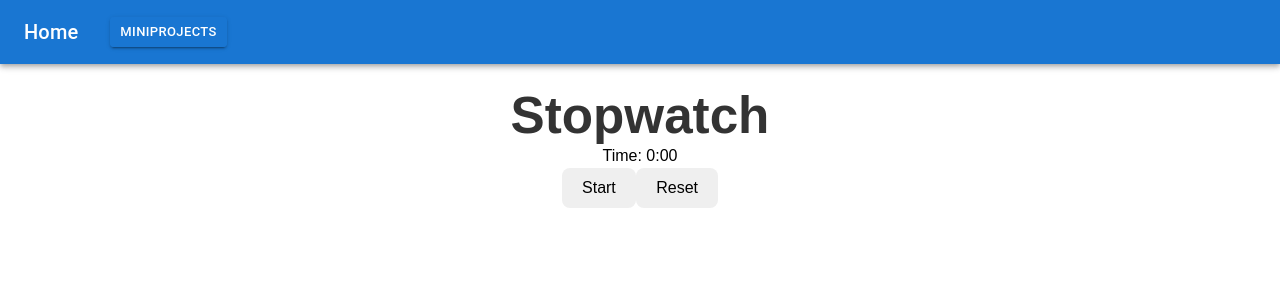
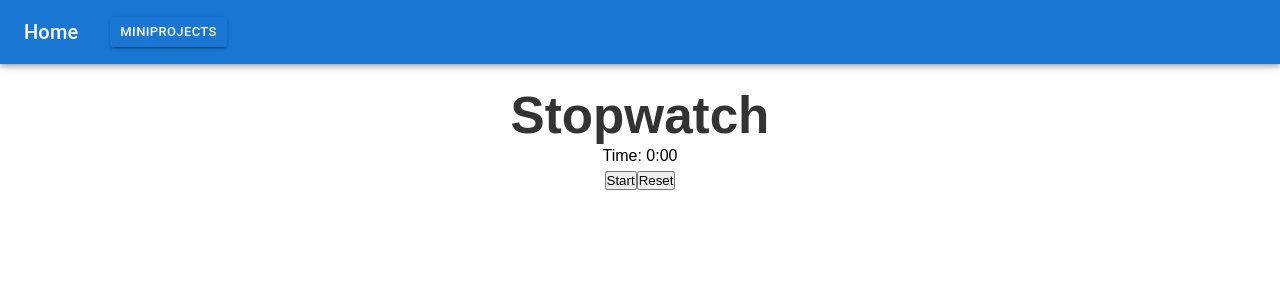
Before and after one commit to aviralrabbit1/react-mini, a React (Vite) app: page /stopwatch in a window 1280 px wide. Shown: the top 300 px of the page. Built offline with nearby package versions, Linux system fonts and the light colour scheme.

Commit message:
:lipstick: Refactor layout and styles in App, Home, and Weather components

```diff
--- a/src/App.jsx
+++ b/src/App.jsx
@@ -25,7 +25,7 @@ function App() {
     <Router>
         <div className="app">
         <Navbar />
-        <Box sx={{ flexGrow: 1, padding: 3 }}>
+        <Box sx={{ display: 'flex', justifyContent: 'center', flexGrow: 1, padding: 3 }}>
             <Routes>
                   <Route path="/" index element={<Home/>} />
                   <Route path="/flags" index element={<Flags/>} />
--- a/src/components/Home.jsx
+++ b/src/components/Home.jsx
@@ -5,7 +5,7 @@ import Typography from '@mui/material/Typography';
 import CardActionArea from '@mui/material/CardActionArea';
 import { useNavigate } from "react-router-dom";
 
-const   projects = [
+const projects = [
   { title: "Flags", path: "/flags", description: "Helps search flag of any country" },
   { title: "States", path: "/states", description: "Helps select city of any country" },
   { title: "Fullname", path: "/fullname", description: "Returns combination of first name and last name" },
--- a/src/index.css
+++ b/src/index.css
@@ -43,25 +43,6 @@ h1 {
   line-height: 1.1;
 }
 
-button {
-  border-radius: 8px;
-  border: 1px solid transparent;
-  padding: 0.6em 1.2em;
-  font-size: 1em;
-  font-weight: 500;
-  font-family: inherit;
-  /* background-color: #1a1a1a; */
-  cursor: pointer;
-  transition: border-color 0.25s;
-}
-button:hover {
-  border-color: #646cff;
-}
-button:focus,
-button:focus-visible {
-  outline: 4px auto -webkit-focus-ring-color;
-}
-
 @media (prefers-color-scheme: light) {
   :root {
     /* color: #213547;
--- a/src/mini/Weather.jsx
+++ b/src/mini/Weather.jsx
@@ -1,4 +1,7 @@
 import React, { useState, useEffect } from 'react'
+import Box from '@mui/material/Box';
+import TextField from '@mui/material/TextField';
+import Stack from '@mui/material/Stack';
 
 const Weather = () => {
     const [city, setCity] = useState("");
@@ -25,24 +28,22 @@ const Weather = () => {
         } catch (error) {
             alert("Failed to fetch weather data");
         } finally {
-            setLoading(true);
+            setLoading(false);
         }
     }
 
-
-
   return (
-    <div style={{
-        display: "flex",
-        flexDirection: "column",
-        justifyContent: "center",
-        alignItems: "center",
-        textAlign: "center",
-    }}>
-        <div >
+    <Stack >
+        <Box component="form"
+            sx={{ '& .MuiTextField-root': { m: 1, width: '25ch' } }}
+            noValidate
+            autoComplete="off"
+        >
+            {/* <TextField id="city" label="Enter city name" type="search"
+            onChange={(e)=> setCity(e.target.value)} /> */}
             <input type="text" name="city" id="city" onChange={(e)=> setCity(e.target.value)} placeholder="Enter city name" spellCheck="false" />
             <button onClick={fetchWeather}>Search</button>
-            </div>
+        </Box>
         {loading && <p>Loading data...</p>}
         {weatherData && (
             <div className='weather-cards' style={{
@@ -52,9 +53,9 @@ const Weather = () => {
                 <Card info="Humidity" value={`${weatherData.humidity}%`} />
                 <Card info="Condition" value={weatherData.condition.text} />
                 <Card info="Wind Speed" value={`${weatherData.wind_kph} kph`} />
-                </div>
+            </div>
         )}
-    </div>
+    </Stack>
   )
 }
 
```
